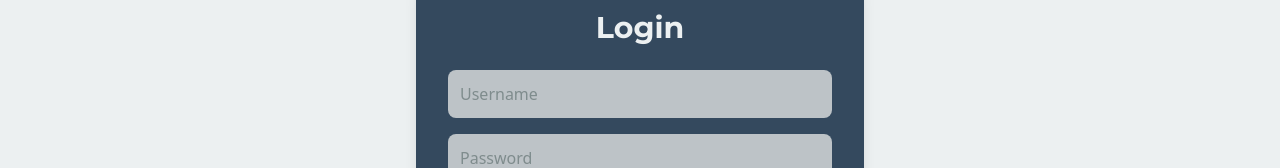
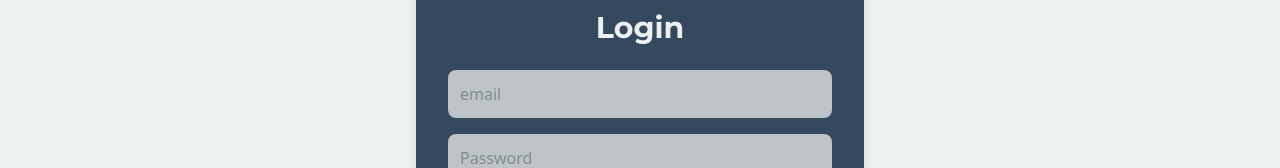
Before and after one commit to Pius-Donkor/e-commerce-vite, a React (Vite) app: page /login in a window 1280 px wide. Shown: the part 280-448 px from the top of the page. Built offline with nearby package versions, Linux system fonts and the light colour scheme.

Commit message:
Update Login.jsx

```diff
--- a/src/features/Authentication/Login.jsx
+++ b/src/features/Authentication/Login.jsx
@@ -1,24 +1,27 @@
 import { useState } from "react";
 import toast from "react-hot-toast";
 import { useNavigate } from "react-router-dom";
+import { useIsAuthenticated } from "../../context/AuthContext";
 
 export default function Login() {
-  const [username, setUsername] = useState("");
+  const [email, setEmail] = useState("");
   const [password, setPassword] = useState("");
   const navigate = useNavigate();
+  const { setIsAuthenticated } = useIsAuthenticated();
 
   const handleLogin = () => {
     const users = JSON.parse(localStorage.getItem("users")) || [];
     const user = users.find(
-      (user) => user.username === username && user.password === password
+      (user) => user.email === email && user.password === password
     );
 
     if (user) {
       localStorage.setItem("currentUser", JSON.stringify(user));
       toast.success("Login successful!");
-      navigate("/"); // Redirect to home page or another page
+      setIsAuthenticated(true);
+      navigate(-1); // Redirect to home page or another page
     } else {
-      toast.error("Invalid username or password!");
+      toast.error("Invalid email or password!");
     }
   };
 
@@ -31,9 +34,9 @@
         <div className="space-y-4">
           <input
             type="text"
-            placeholder="Username"
-            value={username}
-            onChange={(e) => setUsername(e.target.value)}
+            placeholder="email"
+            value={email}
+            onChange={(e) => setEmail(e.target.value)}
             className="w-full p-3 rounded-lg bg-lightGray text-charcoal placeholder-darkGray focus:outline-none focus:ring-2 focus:ring-emeraldGreen transition-all duration-300"
           />
           <input
```
